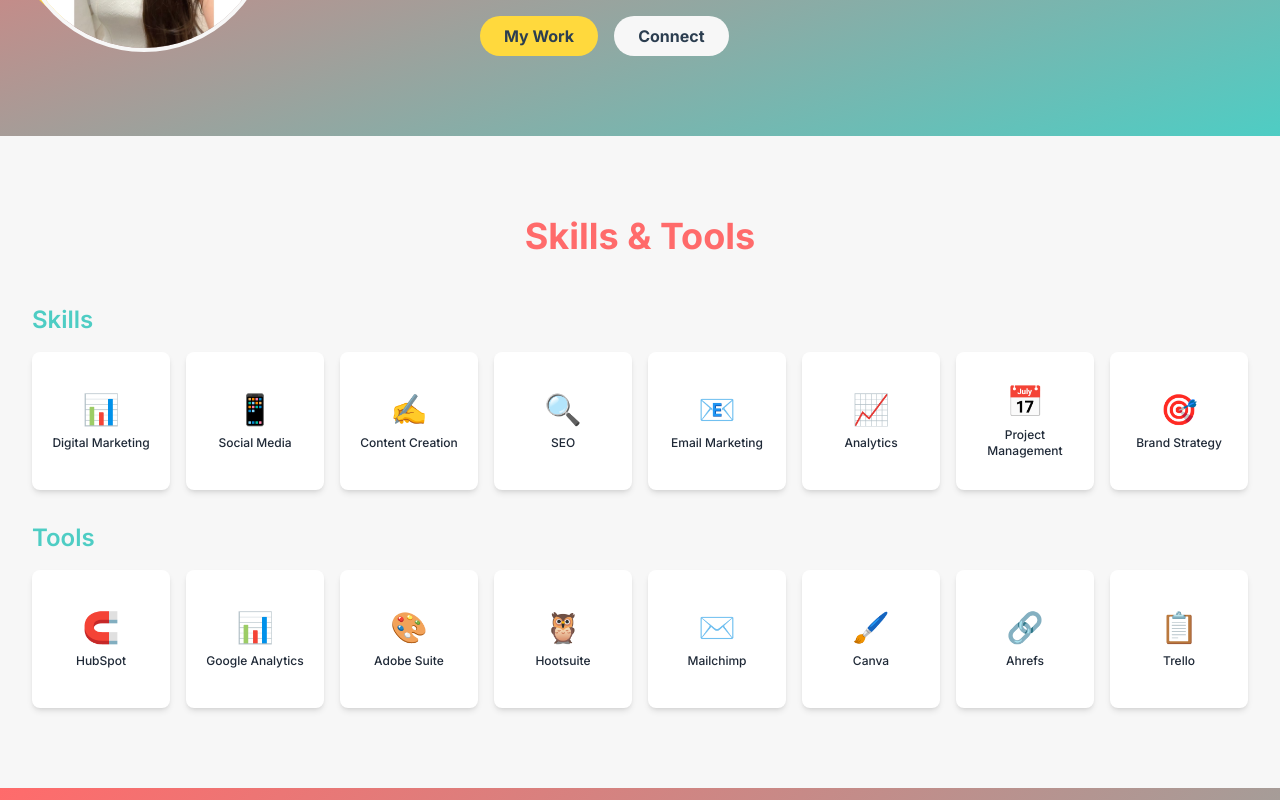
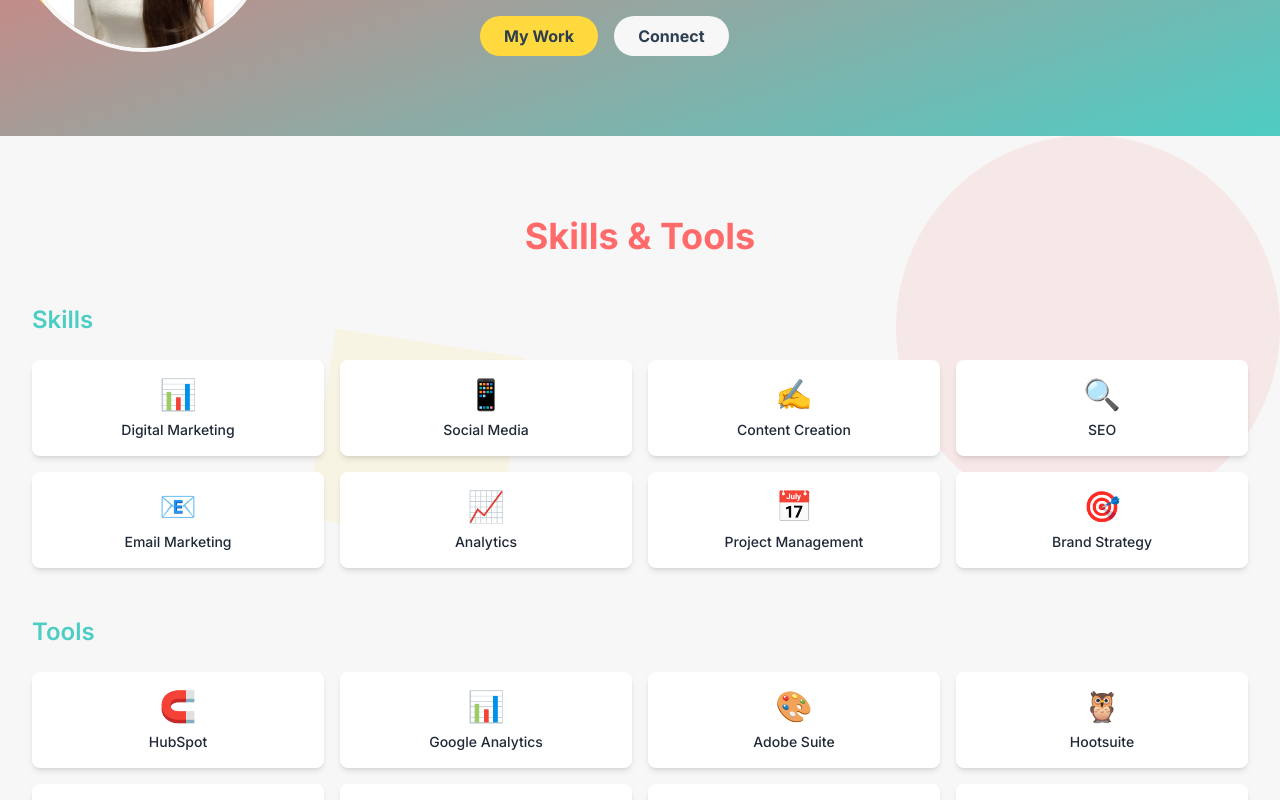
Before and after one commit to siddhantbajaj/rahi-portfolio, a Next.js app: page / in a window 1280 px wide. Shown: the part 360-1160 px from the top of the page. Built offline with nearby package versions, Linux system fonts and the light colour scheme.

Commit message:
Update skills and add background shapes

```diff
--- a/app/components/Skills.tsx
+++ b/app/components/Skills.tsx
@@ -40,24 +40,33 @@ export default function Skills() {
   });
 
   return (
-    <section id="skills" className="py-12 md:py-20 bg-light">
-      <div className="container mx-auto px-4 sm:px-6 lg:px-8">
+    <section id="skills" className="py-12 md:py-20 bg-light relative overflow-hidden">
+      {/* Animated background elements */}
+      <div className="absolute inset-0 overflow-hidden">
+        <div className="absolute top-0 right-0 w-96 h-96 bg-primary opacity-10 rounded-full animate-float"></div>
+        <div className="absolute bottom-0 -left-32 w-128 h-128 bg-secondary opacity-10 rounded-full animate-float-delay"></div>
+        <div className="absolute top-1/4 left-1/4 w-48 h-48 bg-accent opacity-10 rotate-45 animate-spin-slow"></div>
+      </div>
+
+      <div className="container mx-auto px-4 sm:px-6 lg:px-8 relative z-10">
         <h2 className="text-3xl md:text-4xl font-bold text-center mb-8 md:mb-12 text-primary">Skills & Tools</h2>
-        <div ref={ref} className="space-y-8">
+        <div ref={ref} className="space-y-12">
           {skillsAndTools.map((section, sectionIndex) => (
             <div key={section.category}>
-              <h3 className="text-2xl font-semibold mb-4 text-secondary">{section.category}</h3>
-              <div className="grid grid-cols-4 md:grid-cols-8 gap-4">
+              <h3 className="text-2xl font-semibold mb-6 text-secondary">{section.category}</h3>
+              <div className="flex flex-wrap -m-2">
                 {section.items.map((item, index) => (
                   <motion.div
                     key={item.name}
                     initial={{ opacity: 0, scale: 0.8 }}
                     animate={inView ? { opacity: 1, scale: 1 } : { opacity: 0, scale: 0.8 }}
                     transition={{ duration: 0.3, delay: index * 0.05 }}
-                    className="bg-white p-4 rounded-lg shadow-md hover:shadow-lg transition-shadow duration-300 flex flex-col items-center justify-center aspect-square"
+                    className="w-1/2 sm:w-1/4 md:w-1/4 lg:w-1/8 p-2"
                   >
-                    <div className="text-3xl mb-2">{item.icon}</div>
-                    <div className="text-xs font-medium text-gray-800 text-center">{item.name}</div>
+                    <div className="bg-white p-4 rounded-lg shadow-md hover:shadow-lg transition-shadow duration-300 h-full flex flex-col items-center justify-center text-center">
+                      <div className="text-3xl mb-2">{item.icon}</div>
+                      <div className="text-sm font-medium text-gray-800">{item.name}</div>
+                    </div>
                   </motion.div>
                 ))}
               </div>
```
